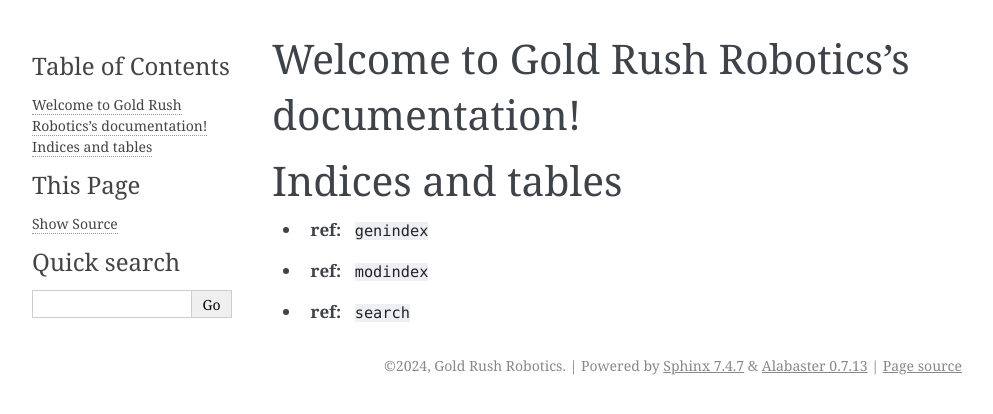
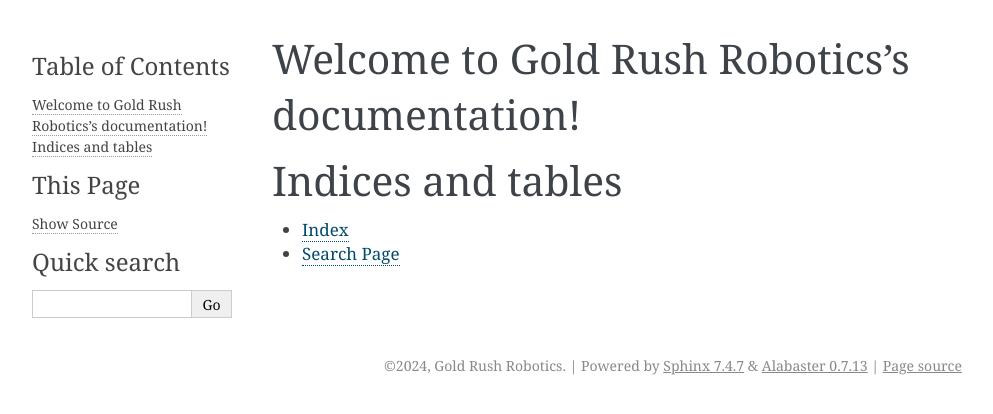
Before and after one commit to Gold-Rush-Robotics/Docs, a Sphinx documentation site: the page built from docs/index.md, in a window 1280 px wide. Shown: the top 414 px of the page, without its empty margins (148-1141 px from the left). Built offline with Sphinx 7.4.7, drawn with Linux system fonts in a browser that asks for light colours.

Commit message:
switch to markdown syntax

```diff
--- a/docs/index.md
+++ b/docs/index.md
@@ -13,6 +13,5 @@
 Indices and tables
 ==================
 
-* :ref:`genindex`
-* :ref:`modindex`
-* :ref:`search`
+* {ref}`genindex`
+* {ref}`search`
```
